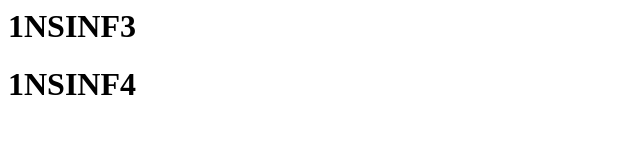
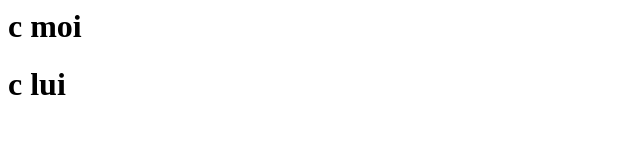
Before and after one commit to LyceeMozart/aamadoo, a plain HTML site: page index.html in a window 1280 px wide. Shown: the whole page, without its empty margins (0-640 px from the left). Drawn offline with Linux system fonts and the light colour scheme.

Commit message:
Update index.html

```diff
--- a/index.html
+++ b/index.html
@@ -1,5 +1,5 @@
 <html>
-	<h1>1NSINF3</h1>
-	<h1>1NSINF4</h1>
+	<h1>c moi</h1>
+	<h1>c lui</h1>
 
 </html>
```
